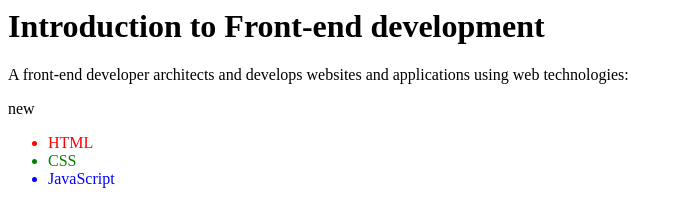
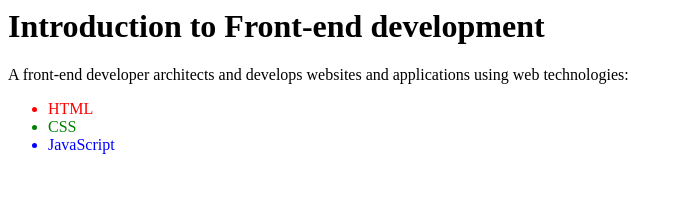
Before and after one commit to Ivana991/Front-end, a plain HTML site: page index.html in a window 1280 px wide. Shown: the whole page, without its empty margins (0-682 px from the left). Drawn offline with Linux system fonts and the light colour scheme.

Commit message:
Paragraph removed

```diff
--- a/index.html
+++ b/index.html
@@ -1,6 +1,5 @@
 <h1>Introduction to Front-end development</h1>
 <p>A front-end developer architects and develops websites and applications using web technologies:</p>
-<p>new</p>
 <ul>
 <li style="color: red;">HTML</li>
 <li style="color: green;">CSS</li>
```
